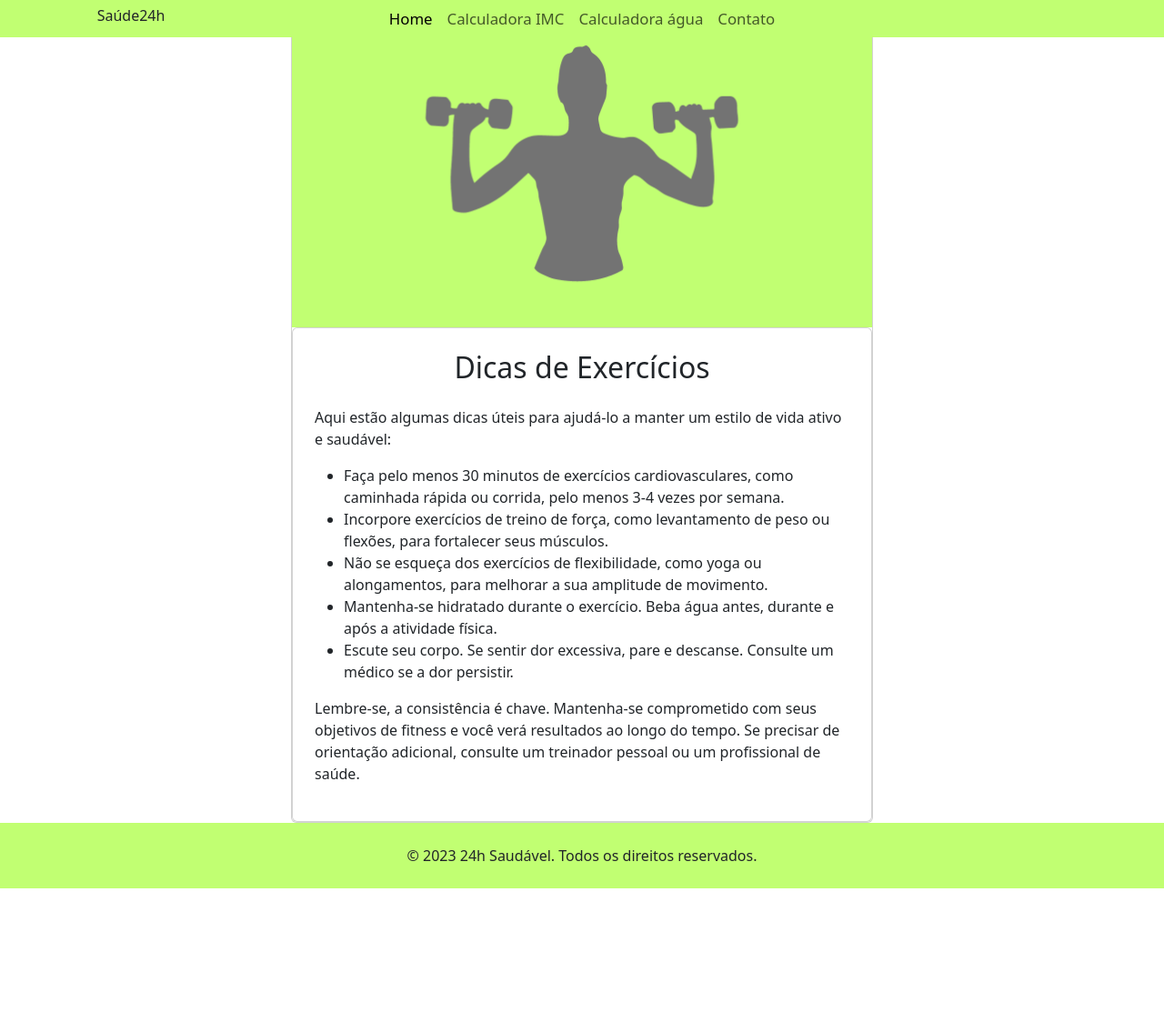
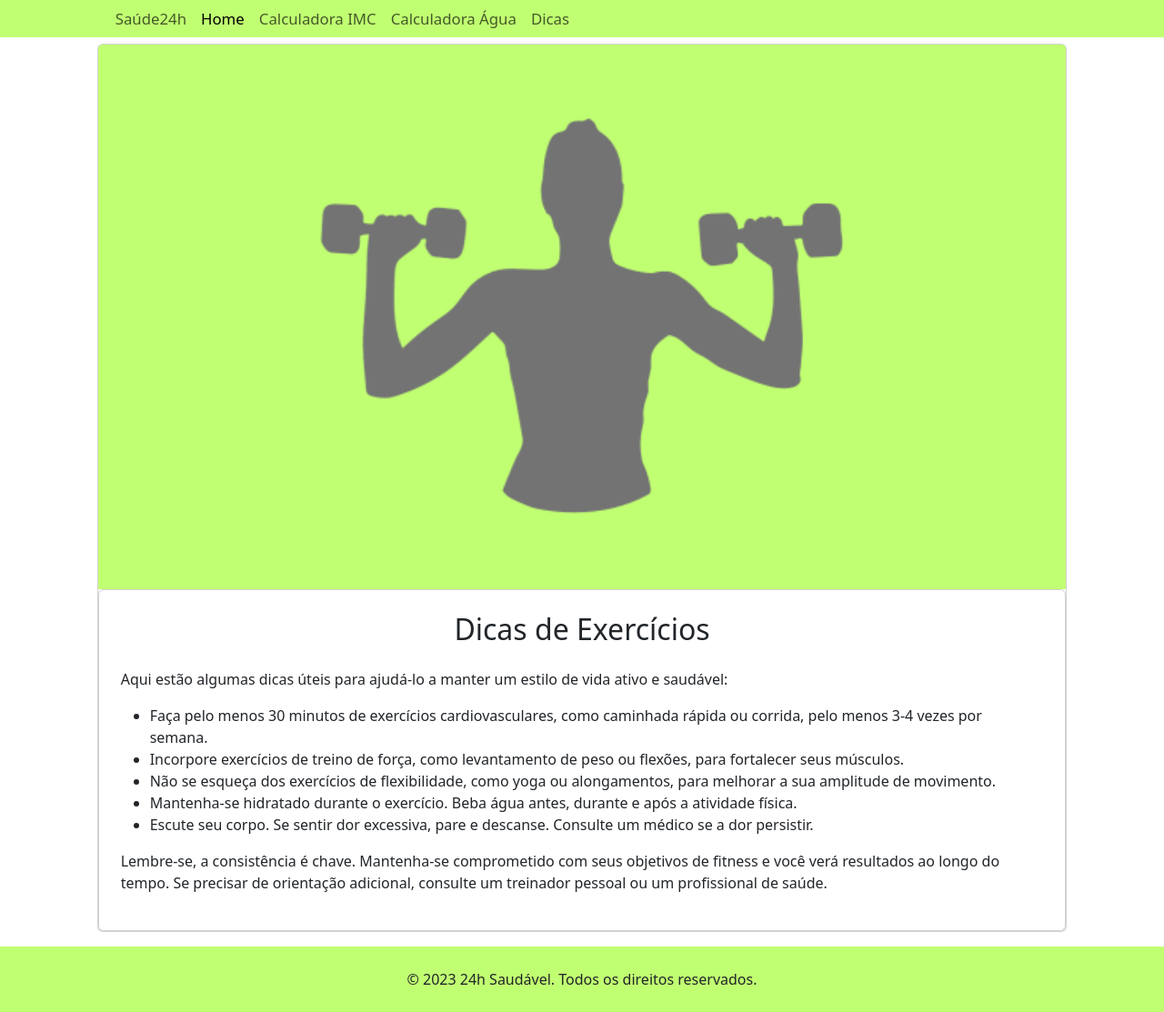
Before and after one commit to plutaniano/fatec, a Flask app: page /atividade in a window 1280 px wide. Shown: the whole page at 91% size. Before the commit the page ends 977 px from the top, so only its background shows below. Run offline with Flask 3, Linux system fonts and the light colour scheme.

Commit message:
update all pages

```diff
--- a/semester_1/webSAÚDE/static/style.css
+++ b/semester_1/webSAÚDE/static/style.css
@@ -4,9 +4,9 @@
 }
 
 .nav-txt{
-display: flex;
+
   font-size: 2.1vh;
-  justify-content: center;
+
   color: black;
 
 
--- a/semester_1/webSAÚDE/templates/agua.html
+++ b/semester_1/webSAÚDE/templates/agua.html
@@ -1,6 +1,6 @@
 {% extends 'base.html' %} {% block content %}
 
-<div class="card mx-auto mt-5 mb-3" style="width: 50%;">
+<div class="card mx-auto mb-3 mt-5">
   <img
     src="{{url_for('static', filename='img/img_3.png')}}"
     class="card-img-top"
--- a/semester_1/webSAÚDE/templates/atividade.html
+++ b/semester_1/webSAÚDE/templates/atividade.html
@@ -1,12 +1,12 @@
 {% extends 'base.html' %}{% block content %}
-<div class="card mx-auto" style="width: 40rem">
+<div class="card mx-auto mt-5 mb-3" >
     <img
       src="{{url_for('static', filename='img/img_1.png')}}"
       class="card-img-top"
       alt="Fundo AtividadeFísica"
     />
 
-    <div class="card p-4">
+    <div class="card p-4 fw-light">
       <h2 class="text-center mb-4">Dicas de Exercícios</h2>
       <p>
         Aqui estão algumas dicas úteis para ajudá-lo a manter um estilo de vida ativo e saudável:
--- a/semester_1/webSAÚDE/templates/base.html
+++ b/semester_1/webSAÚDE/templates/base.html
@@ -27,12 +27,13 @@
       <button class="navbar-toggler" type="button" data-bs-toggle="collapse" data-bs-target="#navbarNav" aria-controls="navbarNav" aria-expanded="false" aria-label="Toggle navigation">
         <span class="navbar-toggler-icon"></span>
       </button>
-      <h6 class=" nav-item">
-        <a class="mt-2 nav-link active position-absolute top-0 start-0" aria-current="page" href="/">Saúde24h</a>
-      </h6>
+
       <div  class="collapse navbar-collapse nav-txt" id="navbarNav">
 
         <ul class="navbar-nav">
+          <li class=" nav-item">
+            <a class="nav-link " aria-current="page" href="/">Saúde24h</a>
+          </li>
           <li class=" nav-item">
             <a class="nav-link active" aria-current="page" href="/">Home</a>
           </li>
@@ -41,11 +42,12 @@
             <a class="nav-link" href="imc">Calculadora IMC</a>
           </li>
           <li class="nav-item">
-            <a class="nav-link" href="agua">Calculadora água</a>
+            <a class="nav-link" href="agua">Calculadora Água</a>
           </li>
           <li class="nav-item">
-            <a class="nav-link" href="#contato"  >Contato</a>
+            <a class="nav-link" href="atividade"  >Dicas</a>
           </li>
+
         </ul>
       </div>
     </div>
--- a/semester_1/webSAÚDE/templates/imc.html
+++ b/semester_1/webSAÚDE/templates/imc.html
@@ -1,6 +1,6 @@
 {% extends 'base.html' %}{% block content %}
 
-<div class="card mx-auto mb-3 mt-5" style="max-width: 50%;" >
+<div class="card mx-auto mb-3 mt-5"  >
   <img
     src="{{url_for('static', filename='img/img_2.png')}}"
     class="card-img-top"
```
